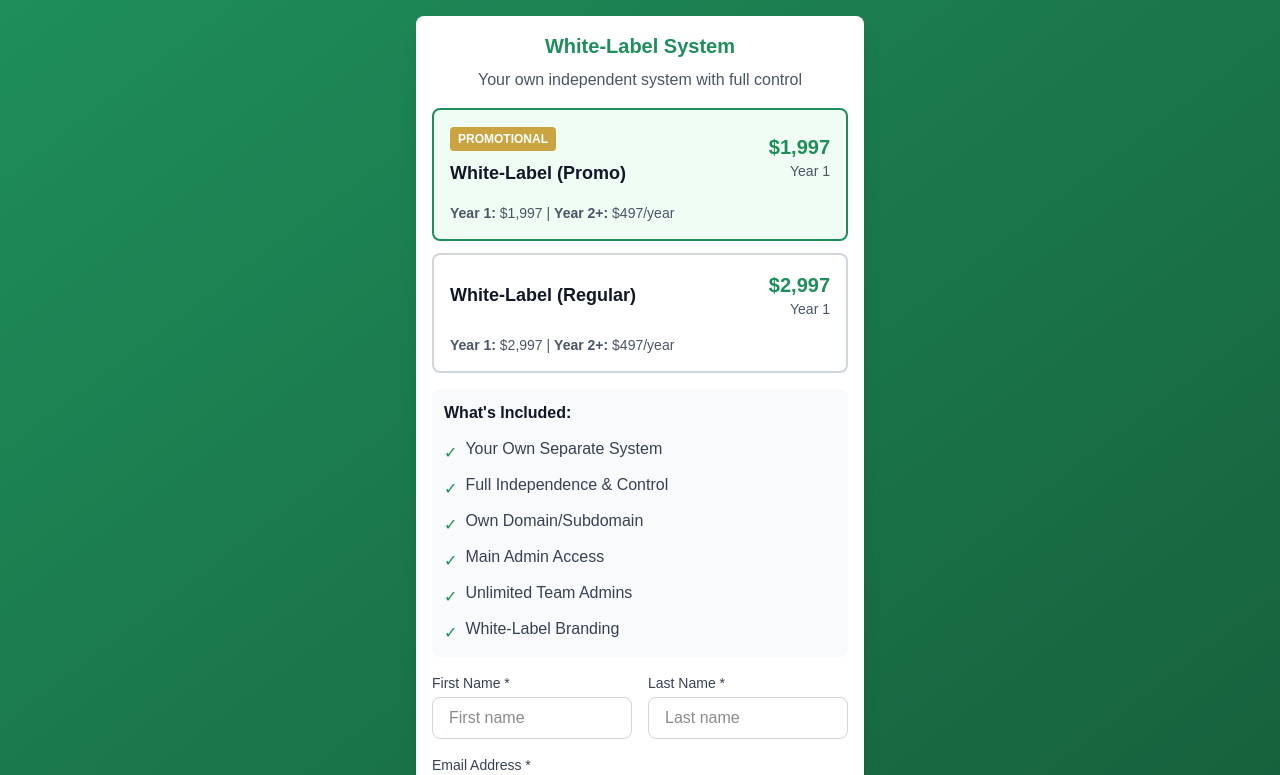
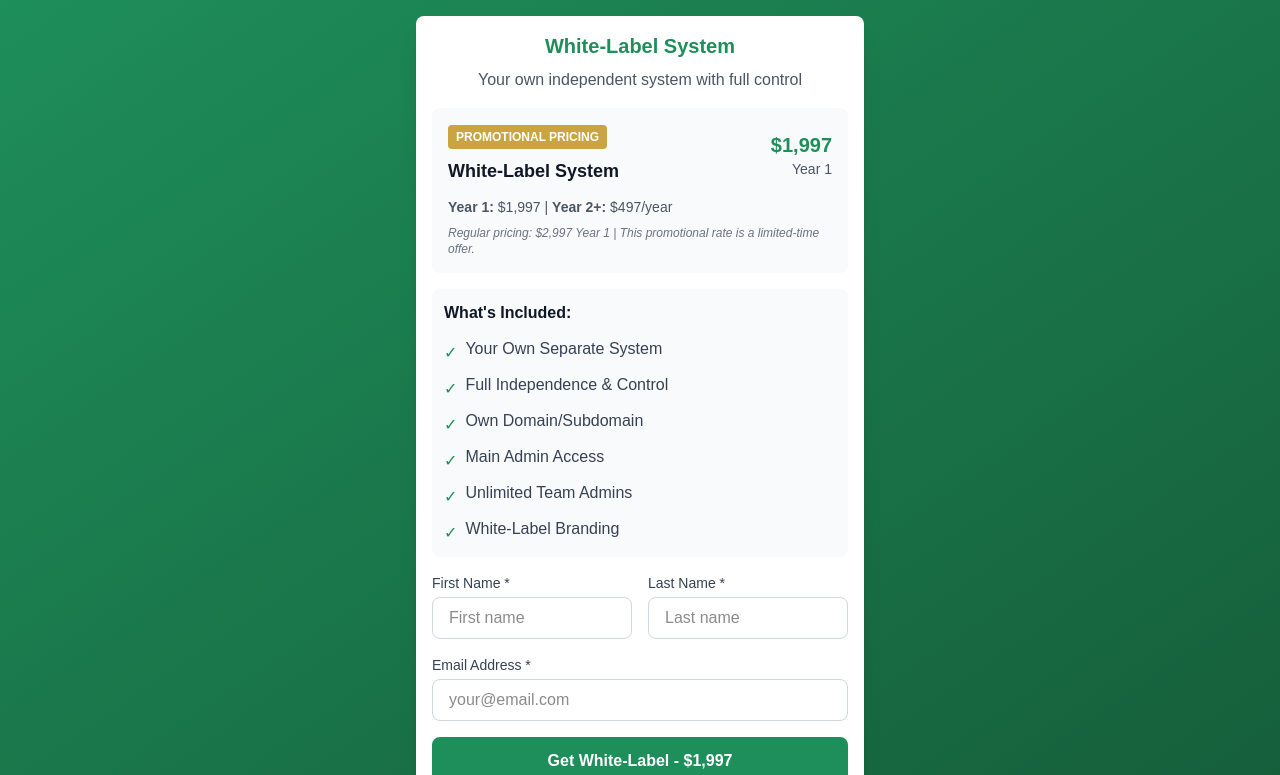
Before and after one commit to marketleveragingmedia-cmd/citizen-activation-system, a Next.js app: page /checkout/white-label in a window 1280 px wide. Shown: the top 775 px of the page. Built offline with nearby package versions, Linux system fonts and the light colour scheme.

Commit message:
UPDATE: White-label shows only promo pricing with regular price disclosure

```diff
--- a/app/checkout/white-label/page.tsx
+++ b/app/checkout/white-label/page.tsx
@@ -8,7 +8,6 @@ export default function WhiteLabelCheckout() {
   const [firstName, setFirstName] = useState('')
   const [lastName, setLastName] = useState('')
   const [email, setEmail] = useState('')
-  const [tier, setTier] = useState<'promo' | 'regular'>('promo')
   const [loading, setLoading] = useState(false)
 
   const handleCheckout = async (e: React.FormEvent) => {
@@ -19,7 +18,7 @@ export default function WhiteLabelCheckout() {
       const response = await fetch('/api/checkout/white-label', {
         method: 'POST',
         headers: { 'Content-Type': 'application/json' },
-        body: JSON.stringify({ firstName, lastName, email, tier })
+        body: JSON.stringify({ firstName, lastName, email, tier: 'promo' })
       })
 
       const data = await response.json()
@@ -48,50 +47,24 @@ export default function WhiteLabelCheckout() {
           </p>
         </div>
 
-        <div className="space-y-3 mb-4">
-          <div
-            onClick={() => setTier('promo')}
-            className={`border-2 rounded-lg p-4 cursor-pointer transition-all ${
-              tier === 'promo'
-                ? 'border-[#1E8E5A] bg-green-50'
-                : 'border-gray-300 hover:border-[#1E8E5A]'
-            }`}
-          >
-            <div className="flex justify-between items-center mb-4">
+        <div className="bg-gray-50 rounded-lg p-4 mb-4">
+          <div className="flex justify-between items-center mb-3">
             <div>
               <div className="inline-block bg-[#C9A441] text-white px-2 py-1 rounded text-xs font-semibold mb-2">
-                  PROMOTIONAL
+                PROMOTIONAL PRICING
               </div>
-                <h2 className="text-lg font-bold text-gray-900">White-Label (Promo)</h2>
+              <h2 className="text-lg font-bold text-gray-900">White-Label System</h2>
             </div>
             <div className="text-right">
               <div className="text-xl font-bold text-[#1E8E5A]">$1,997</div>
               <div className="text-sm text-gray-600">Year 1</div>
             </div>
           </div>
-            <div className="text-sm text-gray-600">
+          <div className="text-sm text-gray-600 mb-2">
             <strong>Year 1:</strong> $1,997 | <strong>Year 2+:</strong> $497/year
           </div>
-          </div>
-
-          <div
-            onClick={() => setTier('regular')}
-            className={`border-2 rounded-lg p-4 cursor-pointer transition-all ${
-              tier === 'regular'
-                ? 'border-[#1E8E5A] bg-green-50'
-                : 'border-gray-300 hover:border-[#1E8E5A]'
-            }`}
-          >
-            <div className="flex justify-between items-center mb-4">
-              <h2 className="text-lg font-bold text-gray-900">White-Label (Regular)</h2>
-              <div className="text-right">
-                <div className="text-xl font-bold text-[#1E8E5A]">$2,997</div>
-                <div className="text-sm text-gray-600">Year 1</div>
-              </div>
-            </div>
-            <div className="text-sm text-gray-600">
-              <strong>Year 1:</strong> $2,997 | <strong>Year 2+:</strong> $497/year
-            </div>
+          <div className="text-xs text-gray-500 italic">
+            Regular pricing: $2,997 Year 1 | This promotional rate is a limited-time offer.
           </div>
         </div>
 
@@ -174,7 +147,7 @@ export default function WhiteLabelCheckout() {
             disabled={loading}
             className="w-full py-3 bg-[#1E8E5A] text-white font-semibold rounded-lg hover:bg-[#155d3a] transition-colors disabled:opacity-50"
           >
-            {loading ? 'Processing...' : `Get White-Label - $${tier === 'promo' ? '1,997' : '2,997'}`}
+            {loading ? 'Processing...' : 'Get White-Label - $1,997'}
           </button>
         </form>
 
```
Lines whose indentation alone changed are shown as unchanged.
